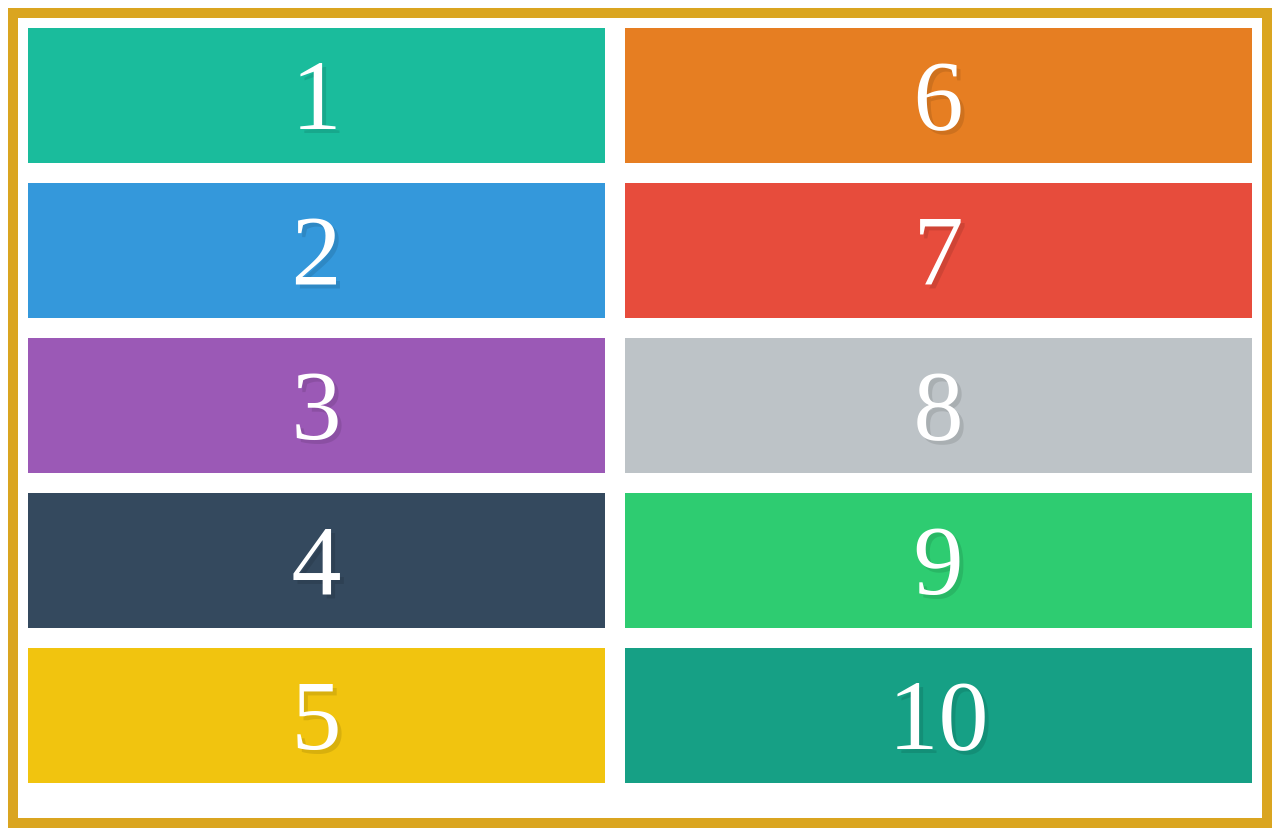
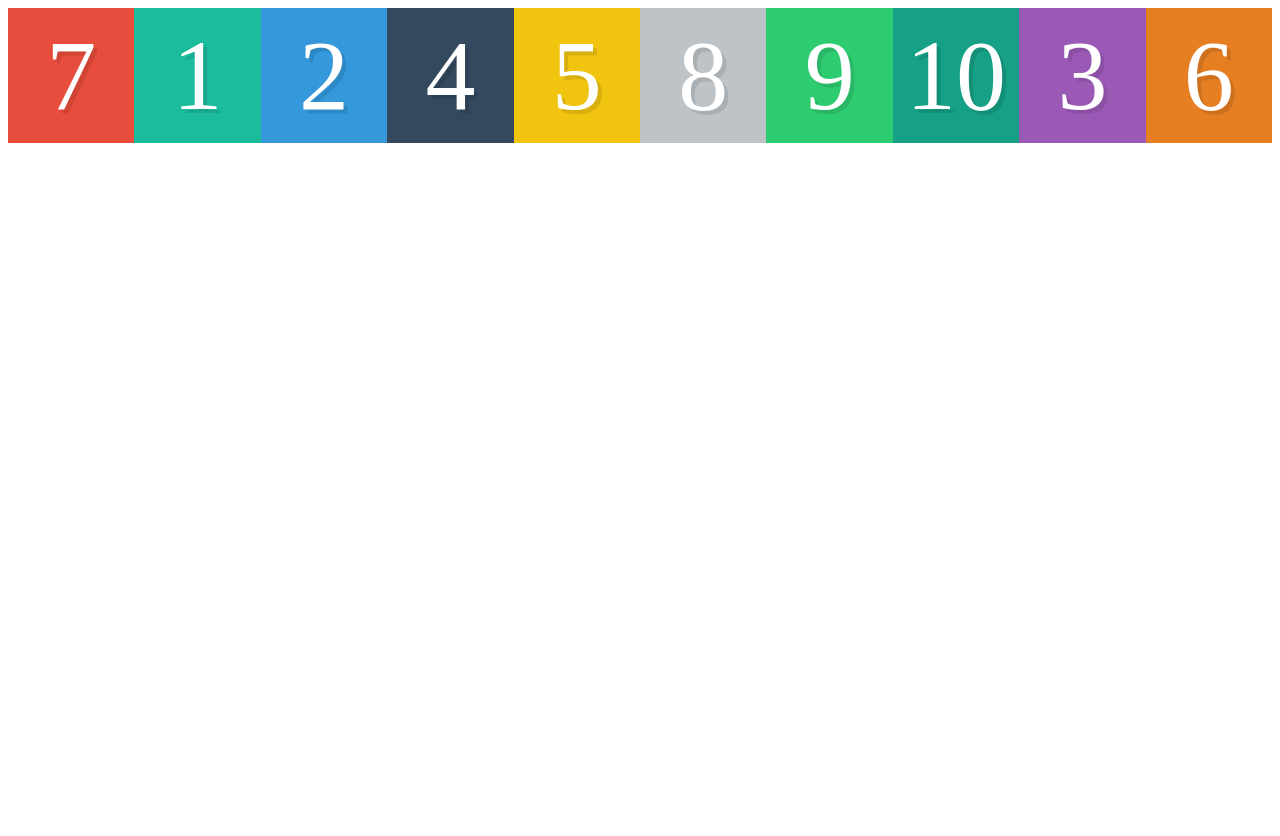
Before and after one commit to GourishettySairam/Flexbox, a plain HTML site: page Flexbox/index.html in a window 1280 px wide. After the commit the page ends 800 px from the top, so only its background shows below. Drawn offline with Linux system fonts and the light colour scheme.

Commit message:
Flexbox Ordering

```diff
--- a/Flexbox/styles.css
+++ b/Flexbox/styles.css
@@ -39,13 +39,21 @@
 
 .container {
     display: flex;
-    border: 10px solid goldenrod;
-    height: 100vh;
-    flex-wrap: wrap;
-    flex-direction: column;
 }
 
 .box {
-    width: calc(33.33%-20px);
-    margin: 10px;
+    flex: 1;
+    /* order: 1; */
 }
+
+.box3 {
+    order: 2;
+}
+
+.box7 {
+    order: -3;
+}
+.box6 {
+    order: 5;
+
+}
```
Also changed, not shown: 1 other file.
